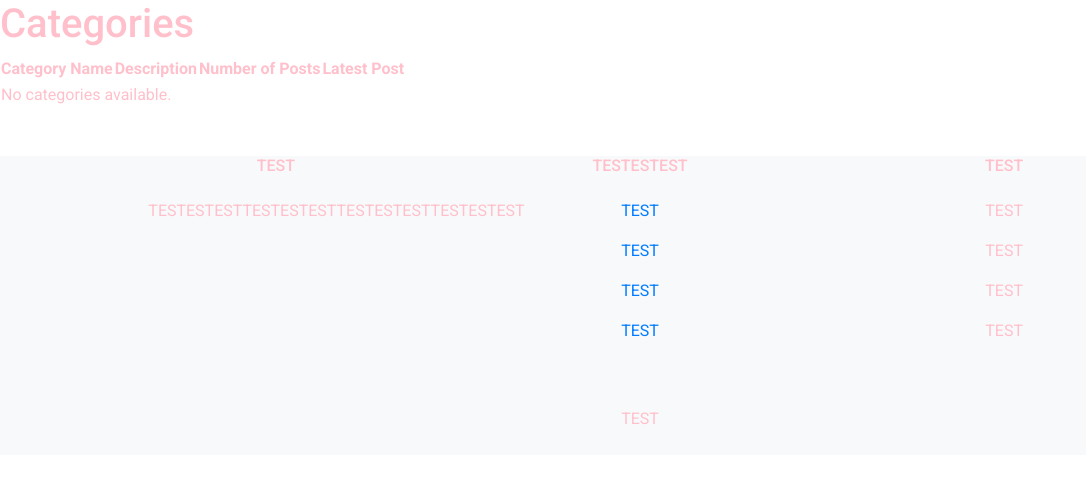
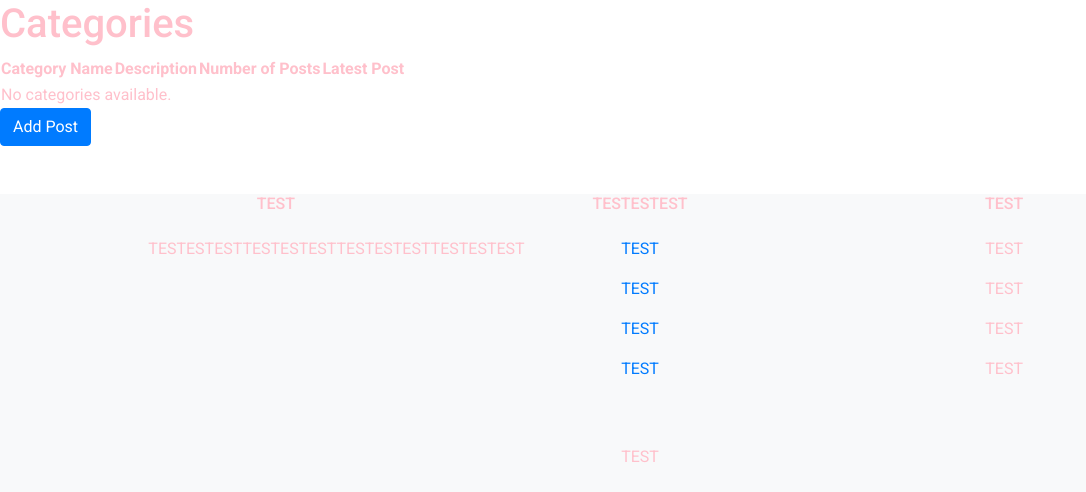
Before and after one commit to Code-Institute-Submissions/alexzanotti-milestone.project.4, a Django app: page /community/ in a window 1280 px wide. Shown: the part 56-548 px from the top of the page, without its empty margins (0-1086 px from the left). Run offline with Django 3.2, Linux system fonts and the light colour scheme; the visitor is signed in with stand-in values (Sample User, id 1); data that the repository does not hold is empty; some libraries are stand-ins or nearby versions.

Commit message:
add post functionality added

```diff
--- a/community/templates/community/community.html
+++ b/community/templates/community/community.html
@@ -30,4 +30,9 @@
         {% endfor %}
     </tbody>
 </table>
+
+{% if user.is_authenticated %}
+<a href="{% url 'add_post' %}" class="btn btn-primary">Add Post</a>
+{% endif %}
+
 {% endblock %}
--- a/community/urls.py
+++ b/community/urls.py
@@ -10,4 +10,5 @@ urlpatterns = [
     path('posts/<int:post_id>/', views.post_detail, name='post_detail'),
     path('posts/<int:post_id>/add_comment/',
          views.add_comment, name='add_comment'),
+    path('add_post/', views.add_post, name='add_post'),
 ]
--- a/community/views.py
+++ b/community/views.py
@@ -26,6 +26,23 @@ def post_detail(request, post_id):
     return render(request, 'community/post_detail.html', {'post': post, 'comments': comments})
 
 
+def add_post(request):
+    if request.method == "POST":
+        form = PostForm(request.POST)
+        if form.is_valid():
+            post = form.save(commit=False)
+            post.author = request.user.profile
+            post.save()
+            return redirect('post_detail', post_id=post.id)
+    else:
+        form = PostForm()
+
+    context = {
+        'form': form,
+    }
+    return render(request, 'community/add_post.html', context)
+
+
 def add_comment(request, post_id):
     post = get_object_or_404(Post, id=post_id)
 
```
Also changed, not shown: community/templates/community/add_post.html (+13 -0 lines).
